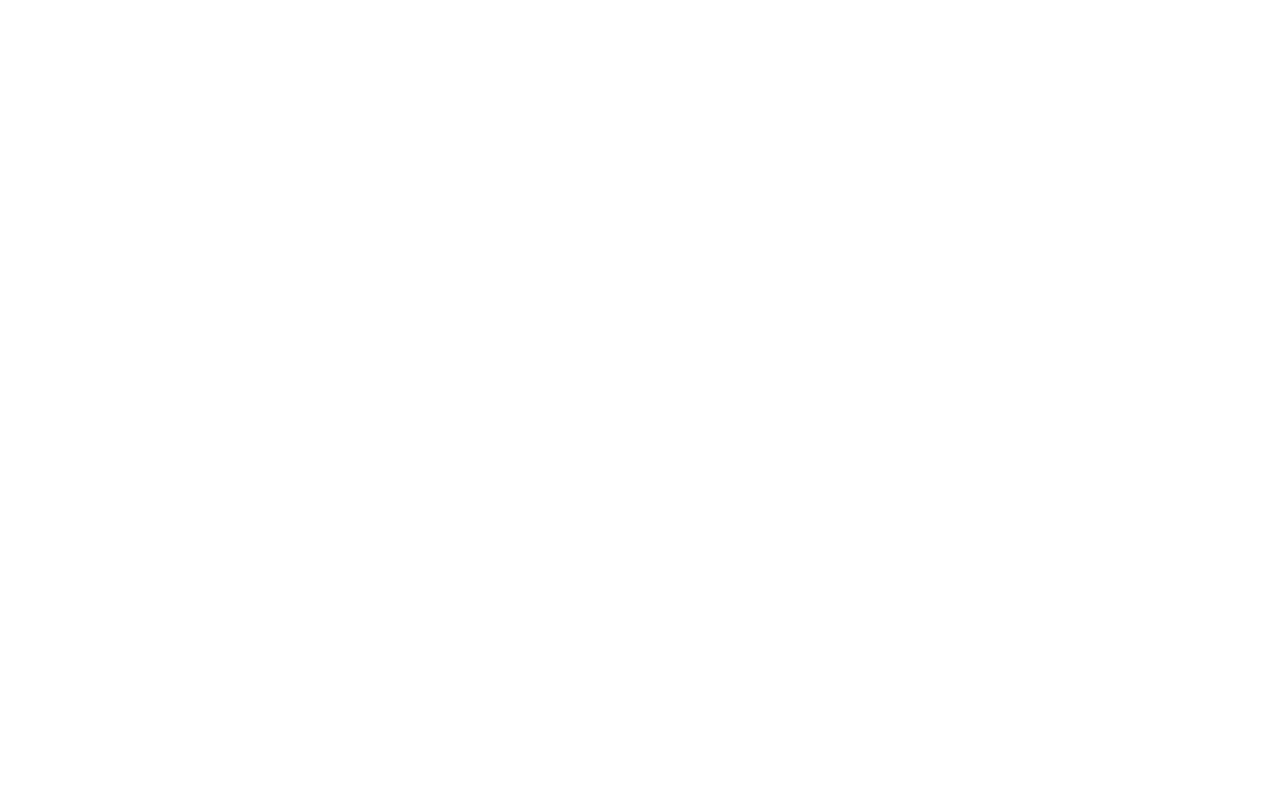
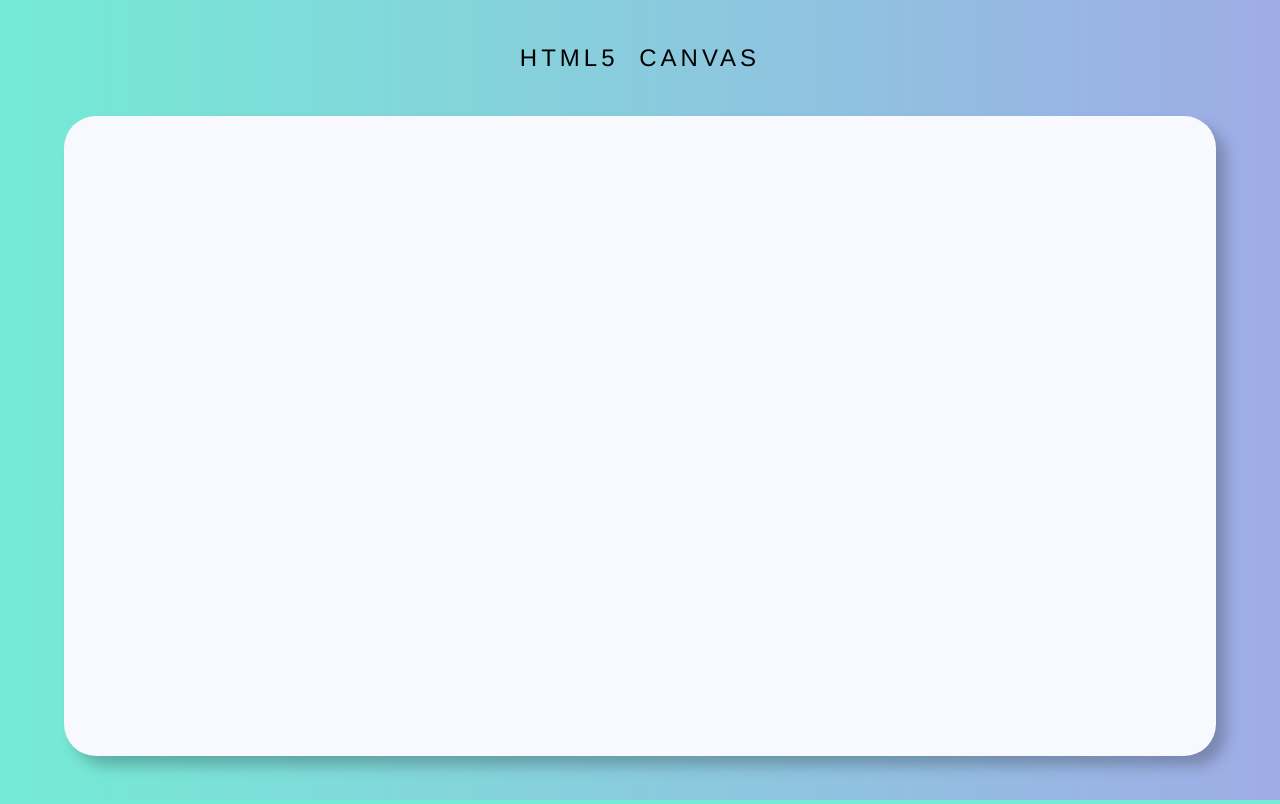
Before and after one commit to ibrahimkundlik/Javascript30-WesBos, a plain HTML site: page 08 - Fun with HTML5 Canvas/index-START.html in a window 1280 px wide. Drawn offline with Linux system fonts and the light colour scheme.

Commit message:
Worked on HTML canvas

```diff
--- a/08 - Fun with HTML5 Canvas/index-START.html
+++ b/08 - Fun with HTML5 Canvas/index-START.html
@@ -1,19 +1,89 @@
 <!DOCTYPE html>
 <html lang="en">
 	<head>
-  <meta charset="UTF-8">
+		<meta charset="UTF-8" />
 		<title>HTML5 Canvas</title>
 	</head>
 	<body>
-<canvas id="draw" width="800" height="800"></canvas>
-<script>
-</script>
-
+		<p>HTML5 CANVAS</p>
+		<canvas id="draw"></canvas>
 		<style>
-  html, body {
+			html,
+			body,
+			p {
 				margin: 0;
+				padding: 0;
+			}
+			body {
+				background-color: #74ebd5;
+				background-image: linear-gradient(90deg, #74ebd5 0%, #9face6 100%);
+				text-align: center;
+				height: 100vh;
+				overflow: hidden;
+				font-family: Helvetica, sans-serif;
+				font-size: 1.5rem;
+				letter-spacing: 4px;
+				word-spacing: 10px;
+				display: flex;
+				flex-flow: column wrap;
+				justify-content: space-evenly;
+				align-items: center;
+			}
+			canvas {
+				background-color: ghostwhite;
+				width: 90vw;
+				height: 80vh;
+				border-radius: 2rem;
+				box-shadow: 10px 10px 14px rgba(0, 0, 0, 0.23);
 			}
 		</style>
+		<script>
+			const canvas = document.querySelector("#draw");
+			const ctx = canvas.getContext("2d");
 
+			canvas.width = canvas.clientWidth;
+			canvas.height = canvas.clientHeight;
+
+			//styling of line
+			ctx.strokeStyle = "#ff0000";
+			ctx.lineJoin = "round";
+			ctx.lineCap = "round";
+			ctx.lineWidth = 10;
+
+			//variables to control x and y on canvas
+			let posX = 0;
+			let posY = 0;
+			let isDrawing = false;
+
+			//control color and width of stroke
+			let hue = 0;
+
+			//adding event listeners for mouse events
+			canvas.addEventListener("mousemove", draw);
+			canvas.addEventListener("mousedown", (e) => {
+				isDrawing = true;
+				[posX, posY] = [e.offsetX, e.offsetY];
+			});
+			canvas.addEventListener("mouseup", () => (isDrawing = false));
+			canvas.addEventListener("mouseleave", () => (isDrawing = false));
+
+			//draw on canvas
+			function draw(e) {
+				if (!isDrawing) return;
+				ctx.beginPath();
+				//start point
+				ctx.moveTo(posX, posY);
+				//end point
+				ctx.lineTo(e.offsetX, e.offsetY);
+				//draw
+				ctx.stroke();
+				[posX, posY] = [e.offsetX, e.offsetY];
+
+				//control color
+				hue++;
+				if (hue > 360) hue = 0;
+				ctx.strokeStyle = `hsl(${hue}, 100%, 50%)`;
+			}
+		</script>
 	</body>
 </html>
```
Lines whose indentation alone changed are shown as unchanged.
